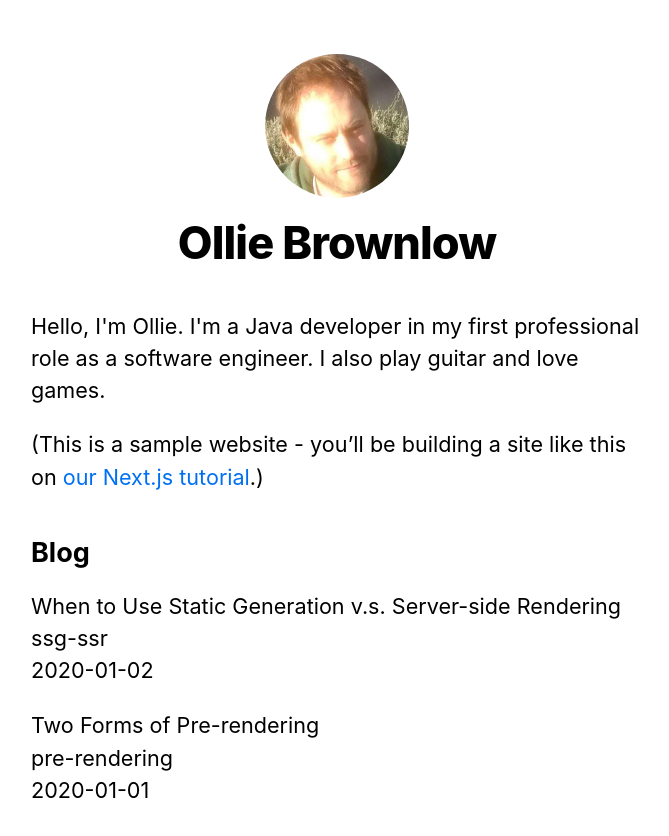
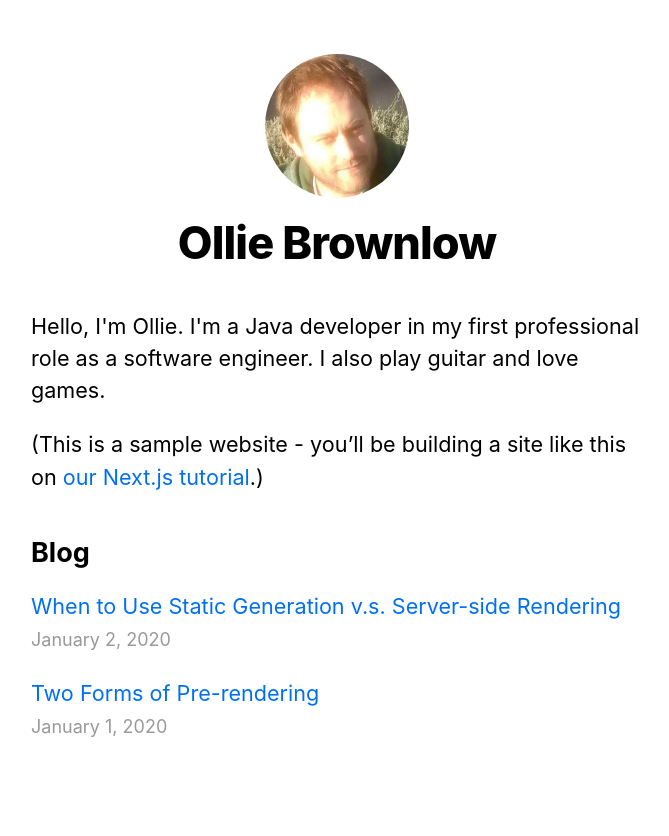
Before and after one commit to olliebrownlow/nextjs-blog, a Next.js app: page / in a window 1280 px wide. Shown: the top 836 px of the page, without its empty margins (303-972 px from the left). Built offline with nearby package versions, Linux system fonts and the light colour scheme.

Commit message:
adds links on home page to dynamic routes for the blogs, adds styling

```diff
--- a/pages/index.js
+++ b/pages/index.js
@@ -1,4 +1,6 @@
 import Head from "next/head";
+import Link from "next/link";
+import Date from "../components/date";
 import Layout, { siteTitle } from "../components/layout";
 import utilStyles from "../styles/utils.module.css";
 import { getSortedPostsData } from "../lib/posts";
@@ -33,11 +35,13 @@
         <ul className={utilStyles.list}>
           {allPostsData.map(({ id, date, title }) => (
             <li className={utilStyles.listItem} key={id}>
-              {title}
+              <Link href="/posts/[id]" as={`/posts/${id}`}>
+                <a>{title}</a>
+              </Link>
               <br />
-              {id}
-              <br />
-              {date}
+              <small className={utilStyles.lightText}>
+                <Date dateString={date} />
+              </small>
             </li>
           ))}
         </ul>
```
